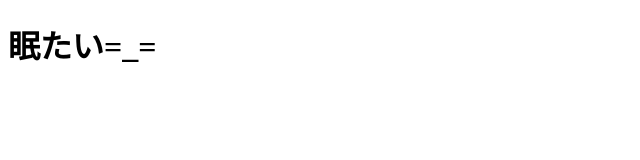
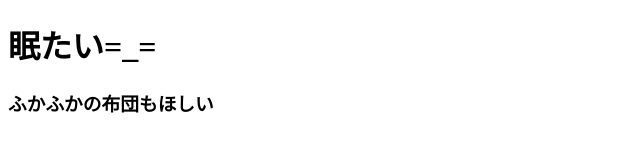
Before and after one commit to bzgtraining/training_ms, a plain HTML site: page index.html in a window 1280 px wide. Shown: the whole page, without its empty margins (0-640 px from the left). Drawn offline with Linux system fonts and the light colour scheme.

```diff
--- a/index.html
+++ b/index.html
@@ -8,5 +8,6 @@
 </head>
 <body>
     <h1>眠たい=_=</h1>
+    <h3>ふかふかの布団もほしい</h3>
 </body>
 </html>
```
